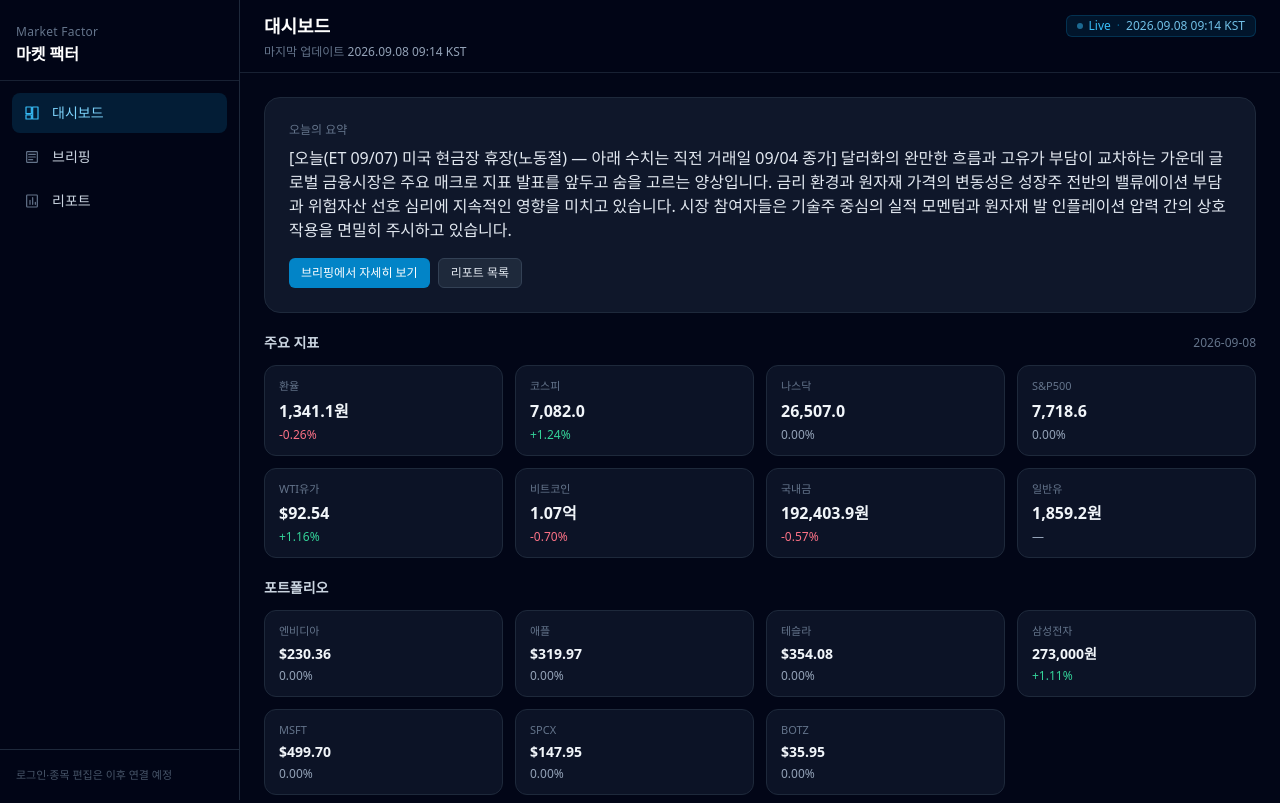
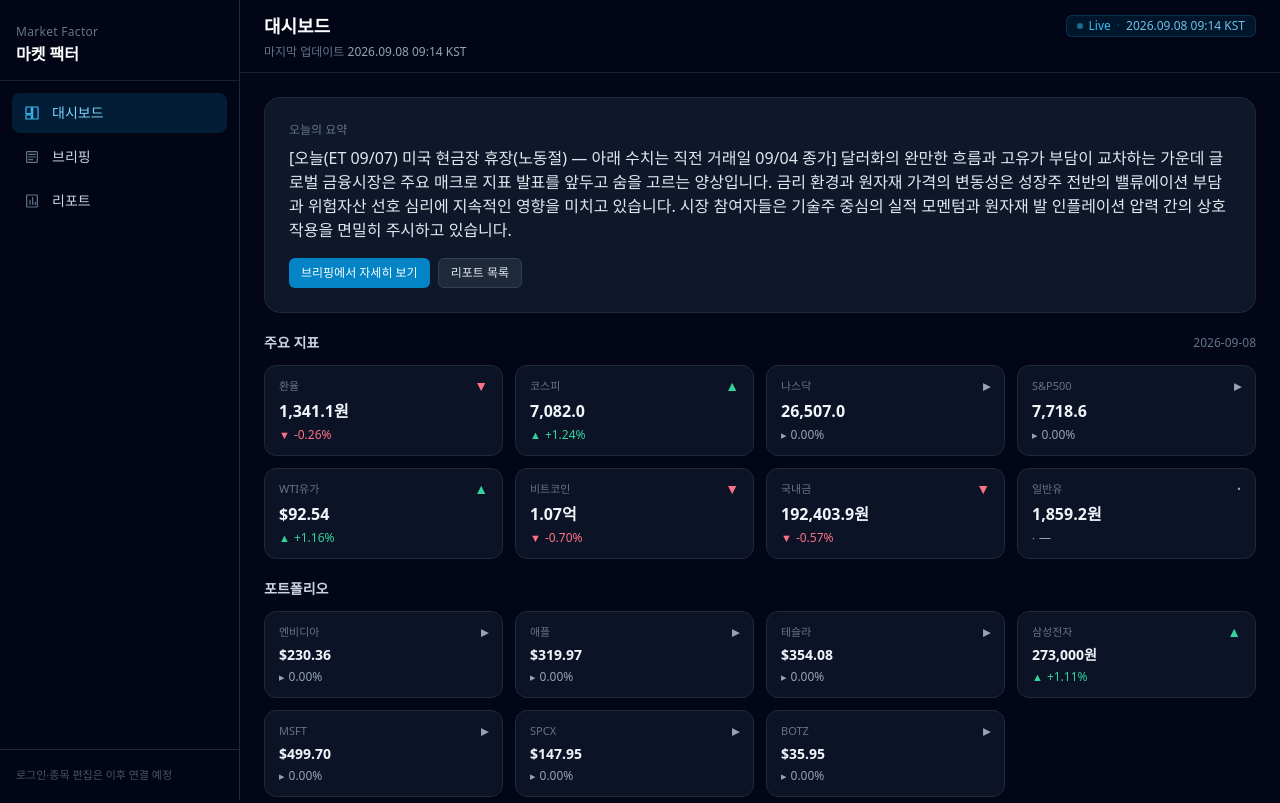
Before and after one commit to levi-shin/market-factor, a plain HTML site: page index.html in a window 1280 px wide. Shown: the top 803 px of the page. Drawn offline with nearby package versions, Linux system fonts and the light colour scheme.

Commit message:
feat(site): 대시보드 등락 ▲▼ 화살표 표시 (#18)
주요 지표·포트폴리오 타일에 상승/하락/동일 화살표와
색이 맞는 등락률을 함께 보여 준다.

Co-authored-by: Cursor Agent <cursoragent@cursor.com>
Co-authored-by: levi-shin <levi-shin@users.noreply.github.com>

```diff
--- a/index.html
+++ b/index.html
@@ -297,11 +297,30 @@
       return v > 0 ? 'text-emerald-400' : 'text-rose-400';
     }
 
+    function pctArrow(pct) {
+      if (pct == null || Number.isNaN(Number(pct))) return { sym: '·', label: '데이터 없음' };
+      const v = Number(pct);
+      if (Math.abs(v) < 0.005) return { sym: '▸', label: '동일' };
+      if (v > 0) return { sym: '▲', label: '상승' };
+      return { sym: '▼', label: '하락' };
+    }
+
     function formatPct(pct) {
       if (pct == null || Number.isNaN(Number(pct))) return '—';
       const v = Number(pct);
       if (Math.abs(v) < 0.005) return '0.00%';
       return `${v > 0 ? '+' : ''}${v.toFixed(2)}%`;
+    }
+
+    /** 대시보드용: 화살표 + 등락률 HTML */
+    function formatPctWithArrowHtml(pct) {
+      const arrow = pctArrow(pct);
+      const cls = pctClass(pct);
+      return `<span class="inline-flex items-center gap-1 ${cls}" title="${escapeHtml(arrow.label)}">
+        <span class="text-[11px] leading-none" aria-hidden="true">${arrow.sym}</span>
+        <span class="num">${escapeHtml(formatPct(pct))}</span>
+        <span class="sr-only">${escapeHtml(arrow.label)}</span>
+      </span>`;
     }
 
     function formatValue(val, meta) {
@@ -558,13 +577,17 @@
         const meta = findMetricMeta(key) || { key, label: key, dashDigits: 2 };
         const val = extractValue(latest, key);
         const pct = latest.metrics ? latest.metrics[`${key}_pct`] : null;
+        const arrow = pctArrow(pct);
         return `
           <button type="button"
                   class="text-left rounded-xl border border-slate-800 bg-slate-900/80 px-3.5 py-3 hover:border-sky-500/40 transition"
                   onclick="openBriefingMetric('${escapeHtml(key)}')">
-            <div class="text-[11px] text-slate-500 mb-1">${escapeHtml(meta.label)}</div>
+            <div class="flex items-center justify-between gap-2 mb-1">
+              <div class="text-[11px] text-slate-500">${escapeHtml(meta.label)}</div>
+              <div class="text-sm font-semibold leading-none ${pctClass(pct)}" aria-label="${escapeHtml(arrow.label)}" title="${escapeHtml(arrow.label)}">${arrow.sym}</div>
+            </div>
             <div class="text-base font-semibold text-slate-100 num">${escapeHtml(formatValue(val, meta))}</div>
-            <div class="text-xs mt-1 num ${pctClass(pct)}">${escapeHtml(formatPct(pct))}</div>
+            <div class="text-xs mt-1">${formatPctWithArrowHtml(pct)}</div>
           </button>`;
       }).join('');
 
@@ -574,6 +597,7 @@
         const info = portfolio[meta.key] || portfolio[meta.key.replace('.O', '')] || {};
         const price = info.price;
         const pct = info.change_rate;
+        const arrow = pctArrow(pct);
         const isKr = meta.key.endsWith('.KS');
         const valueStr = price == null ? '—' : (
           isKr
@@ -584,9 +608,12 @@
           <button type="button"
                   class="text-left rounded-xl border border-slate-800 bg-slate-900/80 px-3.5 py-3 hover:border-sky-500/40 transition"
                   onclick="openBriefingMetric('${escapeHtml(meta.key)}')">
-            <div class="text-[11px] text-slate-500 mb-1">${escapeHtml(meta.label)}</div>
+            <div class="flex items-center justify-between gap-2 mb-1">
+              <div class="text-[11px] text-slate-500">${escapeHtml(meta.label)}</div>
+              <div class="text-sm font-semibold leading-none ${pctClass(pct)}" aria-label="${escapeHtml(arrow.label)}" title="${escapeHtml(arrow.label)}">${arrow.sym}</div>
+            </div>
             <div class="text-sm font-semibold text-slate-100 num">${escapeHtml(valueStr)}</div>
-            <div class="text-xs mt-1 num ${pctClass(pct)}">${escapeHtml(formatPct(pct))}</div>
+            <div class="text-xs mt-1">${formatPctWithArrowHtml(pct)}</div>
           </button>`;
       }).join('');
     }
```
Also changed, not shown: 1 other file.
